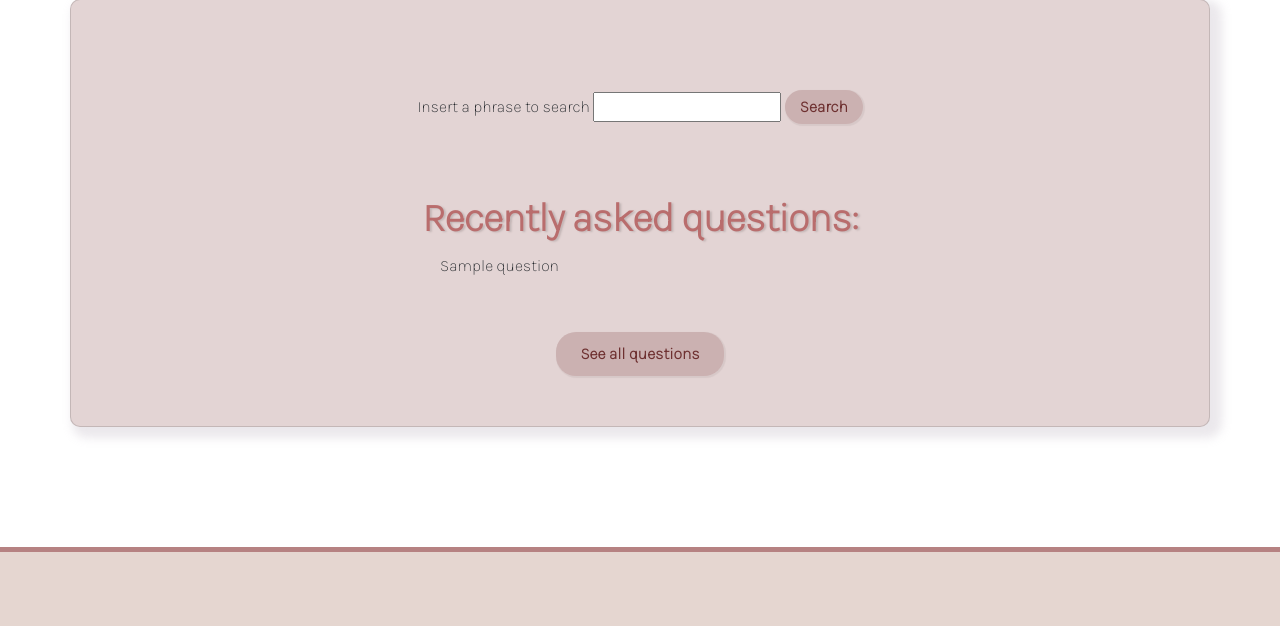
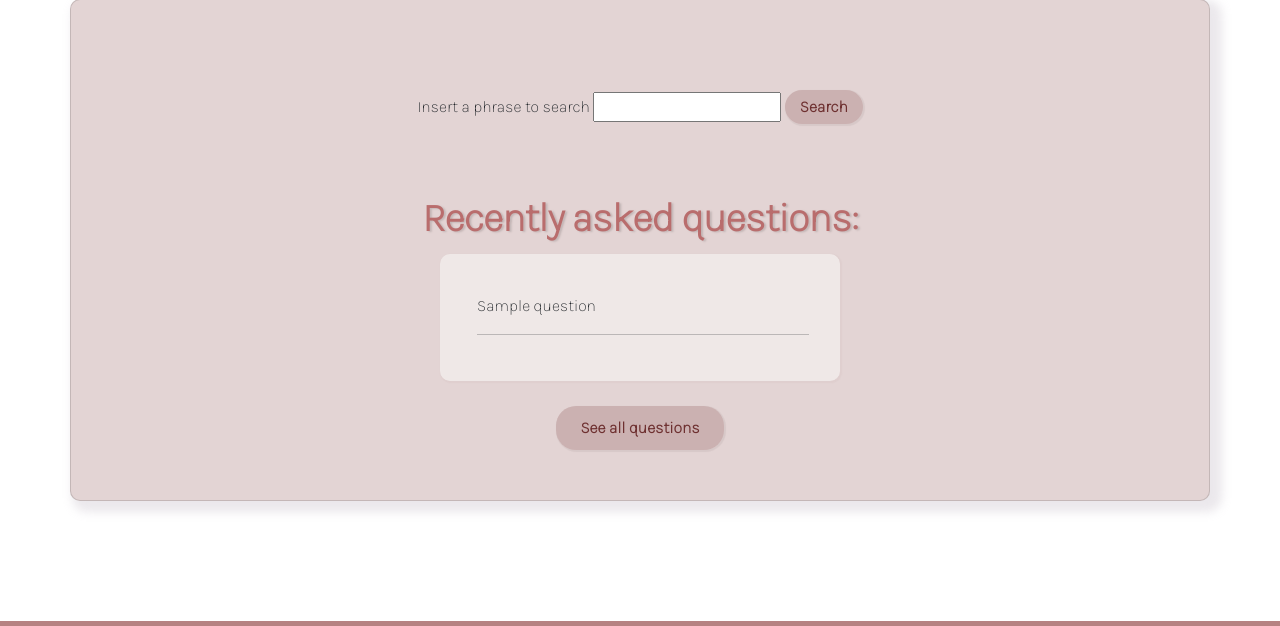
Before and after one commit to szopszop/AskMate_Forum, a Flask app: template templates/index.html in a window 1280 px wide. Shown: the part 278-904 px from the top of the page. Before the commit the page ends 830 px from the top, so only its background shows below. Run offline with Flask 2, Linux system fonts and the light colour scheme; the template is opened without the code that fills it: most values are stand-ins (such as "Sample title", 1, 10 or a date in 2020).

Commit message:
more css on 1st page

```diff
--- a/static/css/style.css
+++ b/static/css/style.css
@@ -57,6 +57,7 @@ h1, h2, h3 {
     font-size: 40px;
     font-family: 'Karla', sans-serif;
     font-weight: bold;
+
 }
 .search button {
     font-weight: bold;
@@ -129,6 +130,7 @@ h1, h2, h3 {
     margin: 0 auto;
 }
 
+
 #sort, #order {
     color: #734444;
     font-weight: bolder;
@@ -139,8 +141,27 @@ h1, h2, h3 {
     margin-left: auto;
     margin-right: auto;
     width: 25em;
-    padding-bottom: 30px;
+    padding: 30px;
+    margin-bottom: 25px;
+    background-color: rgba(248, 247, 246, 0.6);
+    border-radius: 10px;
+    box-shadow: 1px 1px 1px 1px rgba(211, 191, 191, 0.23);
 
+}
+.some_area {
+    padding-top: 10px;
+    padding-left: 7px;
+    padding-right: 1px;
+}
+.some_area:hover {
+    background-color: rgba(227, 208, 201, 0.24);
+    display: block;
+    border-radius: 7px;
+    margin-bottom: 15px;
+    margin-left: 10px;
+    margin-right: 10px;
+    transition: all 1ms;
+    opacity: 0.8;
 }
 .see_all_questions a {
     font-weight: bold;
@@ -164,6 +185,7 @@ h1, h2, h3 {
     width: 15%;
     display: block;
     margin: 0 auto;
+
 }
 
 .header {
--- a/templates/index.html
+++ b/templates/index.html
@@ -14,9 +14,11 @@
     <span class="latest_question_area">
     <div id="questions">
         {%  for question in questions %}
-            {{ question.title }}
+            <div class="some_area">
+            {{ question.title  }}
             <br>
-            <br>
+            <hr>
+            </div>
         {% endfor %}
     </div>
     </span>
--- a/templates/list.html
+++ b/templates/list.html
@@ -5,7 +5,7 @@
     <form method="get">
         <label for="sort">Sort By:</label>
         <select id="sort" name="order_by">
-            <option value="title" selected>title</option>
+            <option value="title">title</option>
             <option value="time">time added</option>
             <option value="message">message</option>
             <option value="views">views</option>
```
